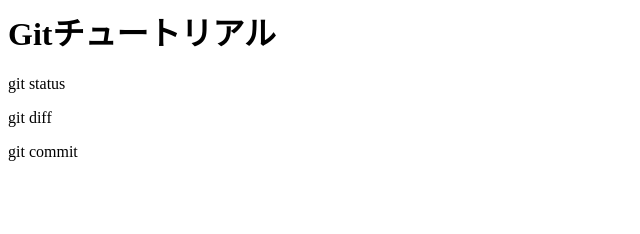
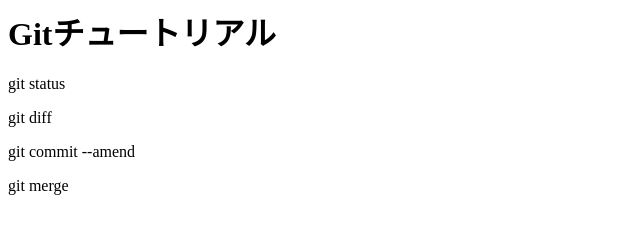
Before and after one commit to dusc000/git_tutorial, a plain HTML site: page index.html in a window 1280 px wide. Shown: the whole page, without its empty margins (0-640 px from the left). Drawn offline with Linux system fonts and the light colour scheme.

Commit message:
git mergeを追記

```diff
--- a/index.html
+++ b/index.html
@@ -1,4 +1,5 @@
 <h1>Gitチュートリアル</h1>
 <p>git status</p>
 <p>git diff</p>
-<p>git commit</p>
+<p>git commit --amend</p>
+<p>git merge</p>
```
